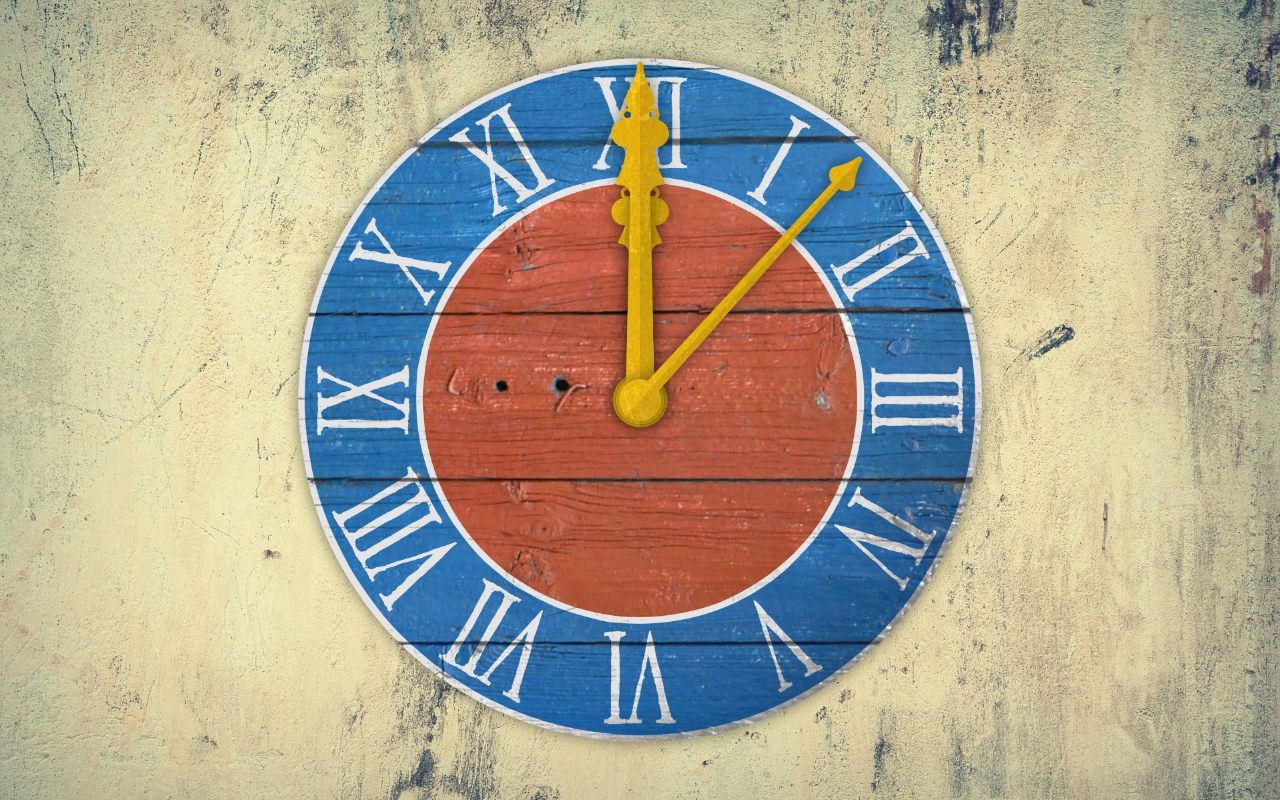
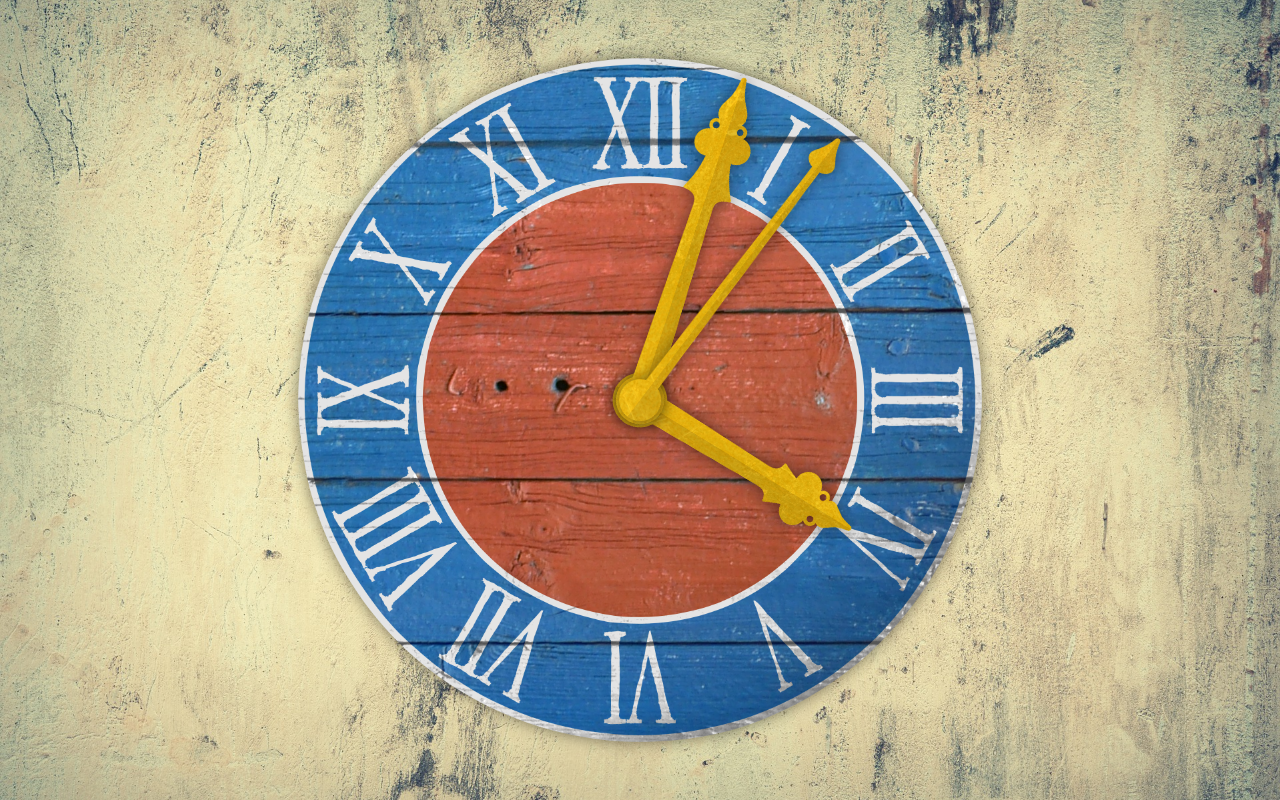
Before and after one commit to piporg/3-in-2-clock, a plain HTML site: page index.html in a window 1280 px wide. Drawn offline with Linux system fonts and the light colour scheme.

Commit message:
basic clock using system clock

```diff
--- a/index.js
+++ b/index.js
@@ -4,19 +4,60 @@ const clockHandHour = document.querySelector(".clock-hand-hour");
 const clockHandMinute = document.querySelector(".clock-hand-minute");
 const clockHandSecond = document.querySelector(".clock-hand-second");
 
+const date = new Date()
+console.log(date.getTime());
+console.log(date.getSeconds())
+console.log(date.getMinutes())
+console.log(date.getHours())
+
 let rotationSecond = 0
 let rotationMinute = 0
 let rotationHour = 0
-let secondCount = 0
+let seconds = date.getSeconds()
+let minutes = date.getMinutes()
+let hours = date.getHours()
+
+function updateClockHM() {
+    rotationMinute = 360 / 60 * minutes;
+    clockHandMinute.style.transform = "translate(-50%, -50%) rotate(" + rotationMinute + "deg)"
+    rotationHour = 360 / 12 * hours + 360 / 12 / 60 * minutes;
+    clockHandHour.style.transform = "translate(-50%, -50%) rotate(" + rotationHour + "deg)"
+}
+
+function updateClockS() {
+    rotationSecond = 360 / 60 * seconds
+    clockHandSecond.style.transform = "translate(-50%, -50%) rotate(" + rotationSecond + "deg)";
+}
+
+function setTransition(flag) {
+    if (flag === true) {
+        clockHandSecond.style.transitionDuration = "600ms"
+        clockHandMinute.style.transitionDuration = "600ms"
+        clockHandHour.style.transitionDuration = "600ms"
+    }
+    else {
+        clockHandSecond.style.transitionDuration = "0ms"
+        clockHandMinute.style.transitionDuration = "0ms"
+        clockHandHour.style.transitionDuration = "0ms"
+    }
+}
+
+setTransition(false);
+updateClockHM();
+updateClockS();
+setTimeout(() => {
+    setTransition(true);
+}, 10);
+
 setInterval(() => {
-    if (secondCount === 60) {
-        secondCount = 0
-        rotationMinute += 360 / 60
-        clockHandMinute.setAttribute("style", "transform: translate(-50%, -50%) rotate(" + rotationMinute + "deg)");
-        rotationHour += 360 / 12 / 60
-        clockHandHour.setAttribute("style", "transform: translate(-50%, -50%) rotate(" + rotationHour + "deg)");
+    if (seconds === 60) {
+        seconds = 0
+        minutes += 1
+        if (minutes === 60) {
+            minutes = 0;
+        }
+        updateClockHM();
     }
-    rotationSecond += 360 / 60
-    clockHandSecond.setAttribute("style", "transform: translate(-50%, -50%) rotate(" + rotationSecond + "deg)");
-    secondCount += 1
-}, 1000 * 155 / 249 );
+    seconds += 1
+    updateClockS();
+}, 1000)// * 155 / 249);
--- a/style.css
+++ b/style.css
@@ -43,5 +43,4 @@
     left: 50%;
     top: 50%;
     transform: translate(-50%, -50%);
-    transition-duration: 600ms;
 }
```
